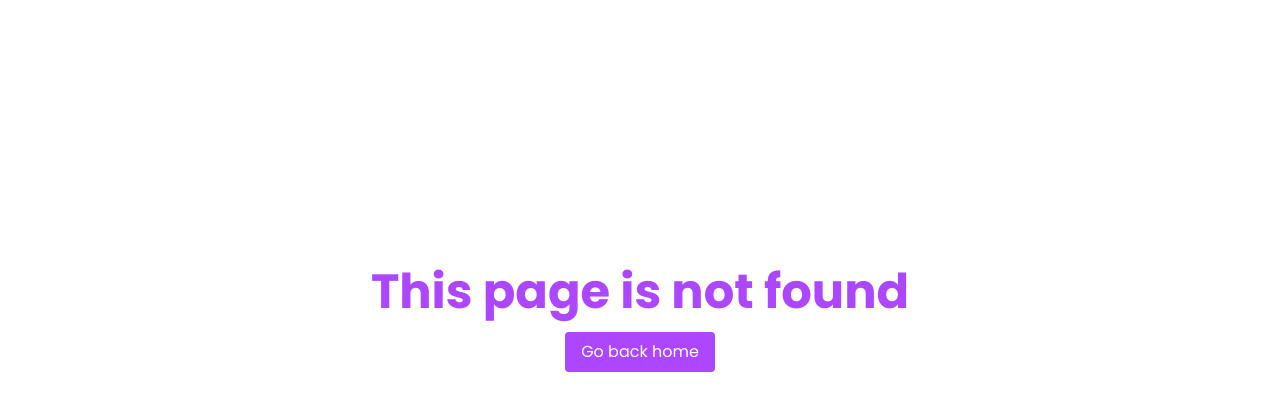
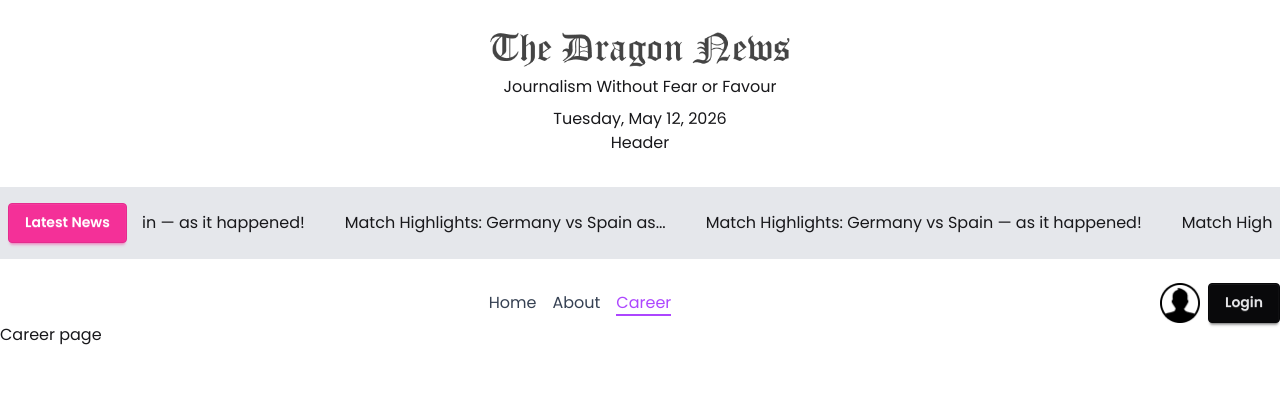
Before and after one commit to mdshihabshahriar/Dragon-News, a Next.js app: page /career in a window 1280 px wide. Before the commit this address had no page. Shown: the top 410 px of the page. Built offline with nearby package versions, Linux system fonts and the light colour scheme.

Commit message:
navbar added

```diff
--- a/package.json
+++ b/package.json
@@ -12,7 +12,8 @@
     "date-fns": "^4.1.0",
     "next": "16.2.6",
     "react": "19.2.4",
-    "react-dom": "19.2.4"
+    "react-dom": "19.2.4",
+    "react-fast-marquee": "^1.6.5"
   },
   "devDependencies": {
     "@tailwindcss/postcss": "^4",
--- /dev/null
+++ b/src/app/(main)/about/page.jsx
@@ -0,0 +1,11 @@
+import React from 'react';
+
+const AboutPage = () => {
+    return (
+        <div>
+            About page
+        </div>
+    );
+};
+
+export default AboutPage;
--- /dev/null
+++ b/src/app/(main)/career/page.jsx
@@ -0,0 +1,11 @@
+import React from 'react';
+
+const CareerPage = () => {
+    return (
+        <div>
+            Career page
+        </div>
+    );
+};
+
+export default CareerPage;
--- a/src/app/(main)/layout.jsx
+++ b/src/app/(main)/layout.jsx
@@ -1,3 +1,4 @@
+import BreakingNews from '@/components/shared/BreakingNews';
 import Header from '@/components/shared/Header';
 import Navbar from '@/components/shared/Navbar';
 import React from 'react';
@@ -6,6 +7,7 @@ const MainLayout = ({ children }) => {
     return (
         <>
             <Header />
+            <BreakingNews />
             <Navbar />
             {children}
         </>
--- /dev/null
+++ b/src/components/shared/BreakingNews.jsx
@@ -0,0 +1,32 @@
+import React from 'react';
+import Marquee from 'react-fast-marquee';
+
+const news = [
+    {
+        _id: 1,
+        title: "Match Highlights: Germany vs Spain — as it happened!    "
+    },
+    {
+        _id: 2,
+        title: "Match Highlights: Germany vs Spain as...    "
+    },
+    {
+        _id: 3,
+        title: "Match Highlights: Germany vs Spain — as it happened!  "
+    },
+]
+
+const BreakingNews = () => {
+    return (
+        <div className="flex justify-between items-center gap-4 bg-gray-200 py-4 container mx-auto px-2">
+            <button className="btn btn-secondary text-white">Latest News</button>
+            <Marquee pauseOnHover={true}>
+                {
+                    news.map(n => <span key={n._id} className="mr-10">{n.title}</span>)
+                }
+            </Marquee>
+        </div>
+    );
+};
+
+export default BreakingNews;
--- /dev/null
+++ b/src/components/shared/NavLink.jsx
@@ -0,0 +1,17 @@
+'use client';
+import Link from 'next/link';
+import { usePathname } from 'next/navigation';
+import React from 'react';
+
+const NavLink = ({ href, children }) => {
+    const pathName = usePathname();
+    const isActive = pathName === href;
+
+    return (
+        <Link href={href} className={isActive ? 'border-b-2 text-purple-500' : ''}>
+            {children}
+        </Link>
+    );
+};
+
+export default NavLink;
--- a/src/components/shared/Navbar.jsx
+++ b/src/components/shared/Navbar.jsx
@@ -1,9 +1,22 @@
+import Image from 'next/image';
+import Link from 'next/link';
 import React from 'react';
+import userAvatar from "@/assets/user.png";
+import NavLink from './NavLink';
 
 const Navbar = () => {
     return (
-        <div>
-            Navbar
+        <div className="flex justify-between container mx-auto mt-6 gap-4">
+            <div></div>
+            <ul className="flex justify-between items-center gap-4 text-gray-700">
+                <li><NavLink href="/">Home</NavLink></li>
+                <li><NavLink href="/about">About</NavLink></li>
+                <li><NavLink href="/career">Career</NavLink></li>
+            </ul>
+            <div className="flex items-center gap-2">
+                <Image src={userAvatar} alt="User Avatar" width={40} height={40} />
+                <button className="btn btn-neutral"><Link href="/login">Login</Link></button>
+            </div>
         </div>
     );
 };
```
Also changed, not shown: 1 other file (tests, documents, lock files or other folders).
